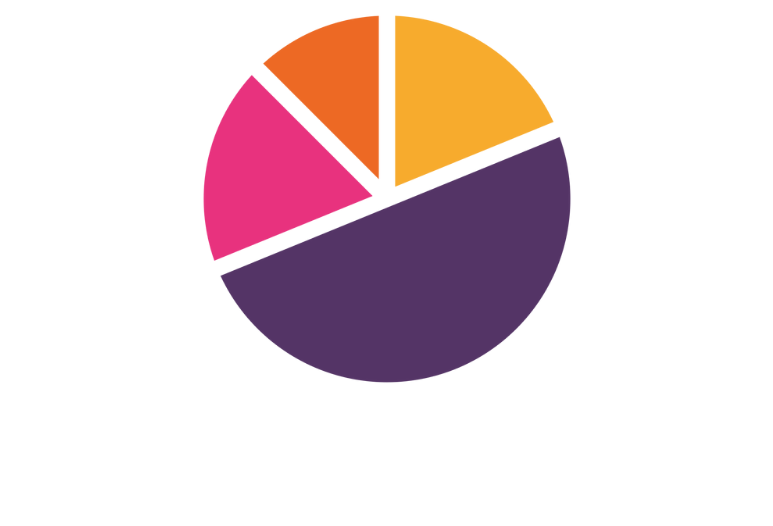
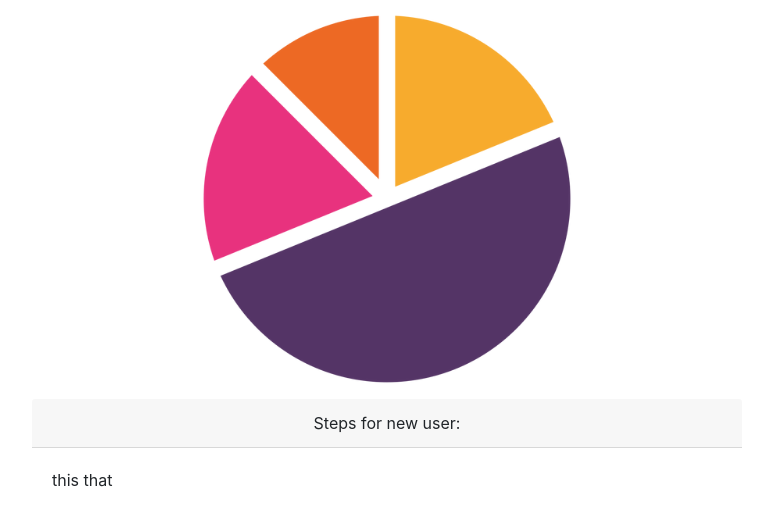
Before and after one commit to imsahil007/poll_anywhere, a Django app: page / in a window 1280 px wide. Shown: the part 151-677 px from the top of the page, without its empty margins (253-1026 px from the left). Run offline with Django 3.2, Linux system fonts and the light colour scheme; some libraries are stand-ins or nearby versions.

```diff
--- a/polls/models.py
+++ b/polls/models.py
@@ -21,8 +21,8 @@ class Poll(models.Model):
     def get_absolute_url(self):
         return reverse("poll-detail", kwargs={"link": self.link})
     def save(self,*args, **kwargs):
+        super().save(*args, **kwargs)
         try:
-            super().save(*args, **kwargs)
             img = Image.open(self.question_image.path)
             output_size = (300,300)
             if img.height > 300 or img.width > 300:
@@ -48,15 +48,15 @@ class Poll(models.Model):
 class Choice(models.Model):
     choice_text = models.CharField(max_length=100)
     choice_image= models.ImageField(blank = True,upload_to='choice_image')
-    choice_count = models.PositiveSmallIntegerField(default=0)
+    choice_count = models.PositiveSmallIntegerField(default=1)
     poll = models.ForeignKey(Poll, on_delete= models.CASCADE)
 
     def __str__(self):
         return self.choice_text
 
     def save(self,*args, **kwargs):
+        super().save(*args, **kwargs)
         try:
-            super().save(*args, **kwargs)
             img = Image.open(self.choice_image.path)
             output_size = (150,150)
             if img.height > 150 or img.width > 150:
--- a/polls/templates/polls/home.html
+++ b/polls/templates/polls/home.html
@@ -16,11 +16,18 @@
                 <div class='col-md-3'></div>
             </div>
             <div class='row'>
-                <div class='col-md-3'></div>
-                <div class='col-md-6'>
-
+                <div class='col-md-2'></div>
+                <div class='col-md-8'>
+                <div class'card'>
+                    <div class='card-header'>
+                    <p class="mx-auto my-auto text-center">Steps for new user:</p>
+                    </div>
+                    <div class='card-body'>
+                    this that
+                    </div>
                 </div>
-                <div class='col-md-3'></div>
+                </div>
+                <div class='col-md-2'></div>
             </div>
         </div>
 
--- a/polls/views.py
+++ b/polls/views.py
@@ -45,7 +45,6 @@ class UserPollListView(LoginRequiredMixin,ListView):
     def get_queryset(self):
         user = get_object_or_404(User, username = self.kwargs.get('username'))
         search_title = self.request.GET.get('search_title')
-        print(search_title, type(search_title))
 
         polls = None
         if search_title is None:
@@ -97,7 +96,6 @@ def add_poll(request):
                 new_choice.save()
             messages.success(request, f'You have successfuly created a poll')
             return redirect('poll-detail', link = poll_link)
-            #change this
     else:
         p_form = PollCreateForm(instance=Poll())
         c_form = [ChoiceCreateForm( prefix = str(x), instance=Choice()) for x in range(0,2)]
@@ -110,25 +108,32 @@ def add_poll(request):
 
 def poll_detail(request, link='new'):
     is_fake = False
+    voters = None
     if request.user.is_anonymous:
         create_fake_user(request, username= get_ip_address(request))
         is_fake = True
 
+    try:
+        voters =   Poll.objects.get(link=link).voters.all()
+    except:
+        voters = None
 
-    if request.method == 'POST' and request.user not in Poll.objects.get(link=link).voters.all():
-        option = Poll.objects.get(link=link).choice_set.get(id=int(request.POST["choice"]))
-        option.choice_count= option.choice_count + 1
-        Poll.objects.get(link=link).voters.add(request.user)
-        option.save()
-        if is_fake:
-            logout(request)
-        return redirect('poll-result', link)
-    else:
-        if request.user in Poll.objects.get(link=link).voters.all():
-            messages.warning(request, 'You have already voted')
+    if request.method == 'POST':
+        if voters is None or  (voters is not None and  request.user not in voters):
+            option = Poll.objects.get(link=link).choice_set.get(id=int(request.POST["choice"]))
+            option.choice_count= option.choice_count + 1
+            Poll.objects.get(link=link).voters.add(request.user)
+            option.save()
             if is_fake:
                 logout(request)
             return redirect('poll-result', link)
+    else:
+        if voters is not None:
+            if request.user in voters:
+                messages.warning(request, 'You have already voted')
+                if is_fake:
+                    logout(request)
+                return redirect('poll-result', link)
         context={
             "poll": Poll.objects.get(link=link),
             "choices": Poll.objects.get(link=link).choice_set.all()
@@ -146,7 +151,7 @@ def result(request, link='new'):
     queryset = Poll.objects.get(link= link).choice_set.order_by('-choice_count')
     for choice in queryset:
         labels.append(choice.choice_text)
-        data.append(choice.choice_count)
+        data.append(choice.choice_count-1)
     context = {
         'poll':Poll.objects.get(link= link),
         'labels': labels,
```
Also changed, not shown: db.sqlite3, media/question_image/samsung_hgOiK3l.JPG (added), media/question_image/samsung_xk6ALb9.JPG (added), polls/migrations/0012_auto_20200909_2238.py (added).
